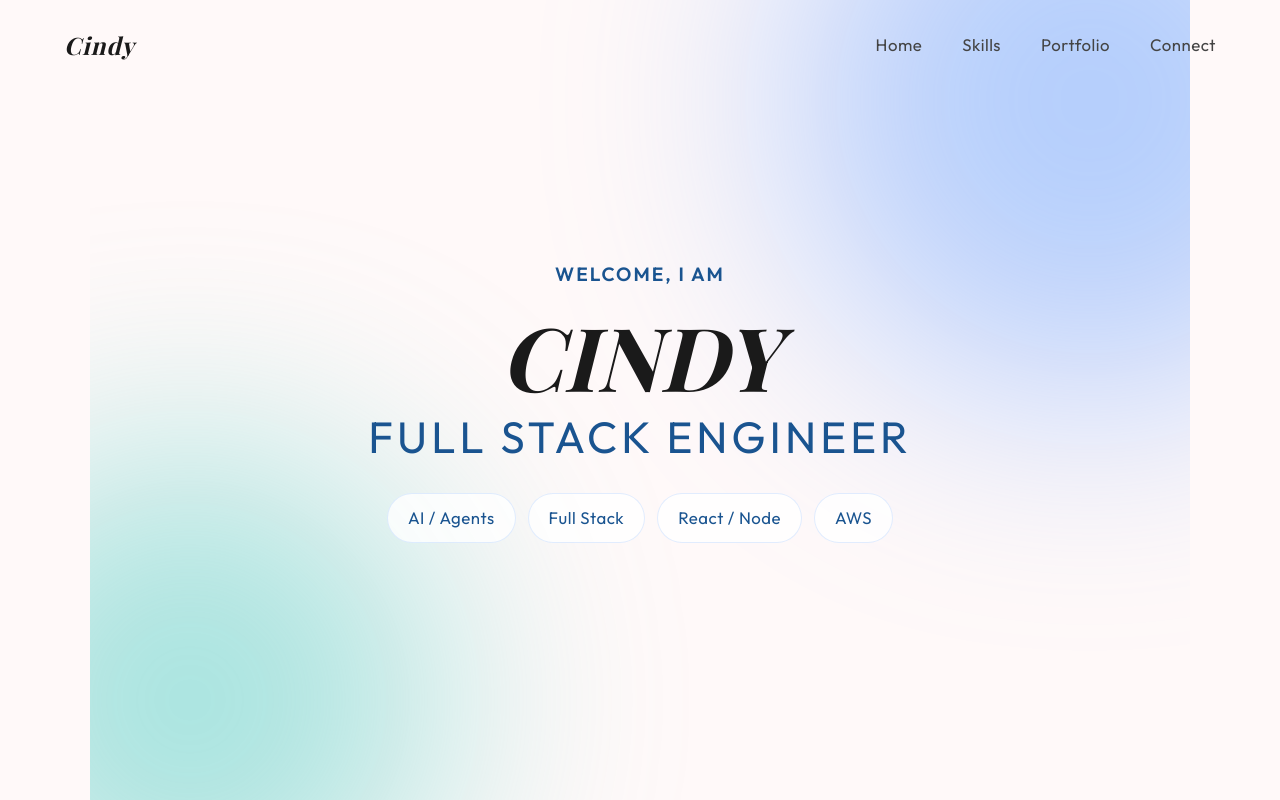
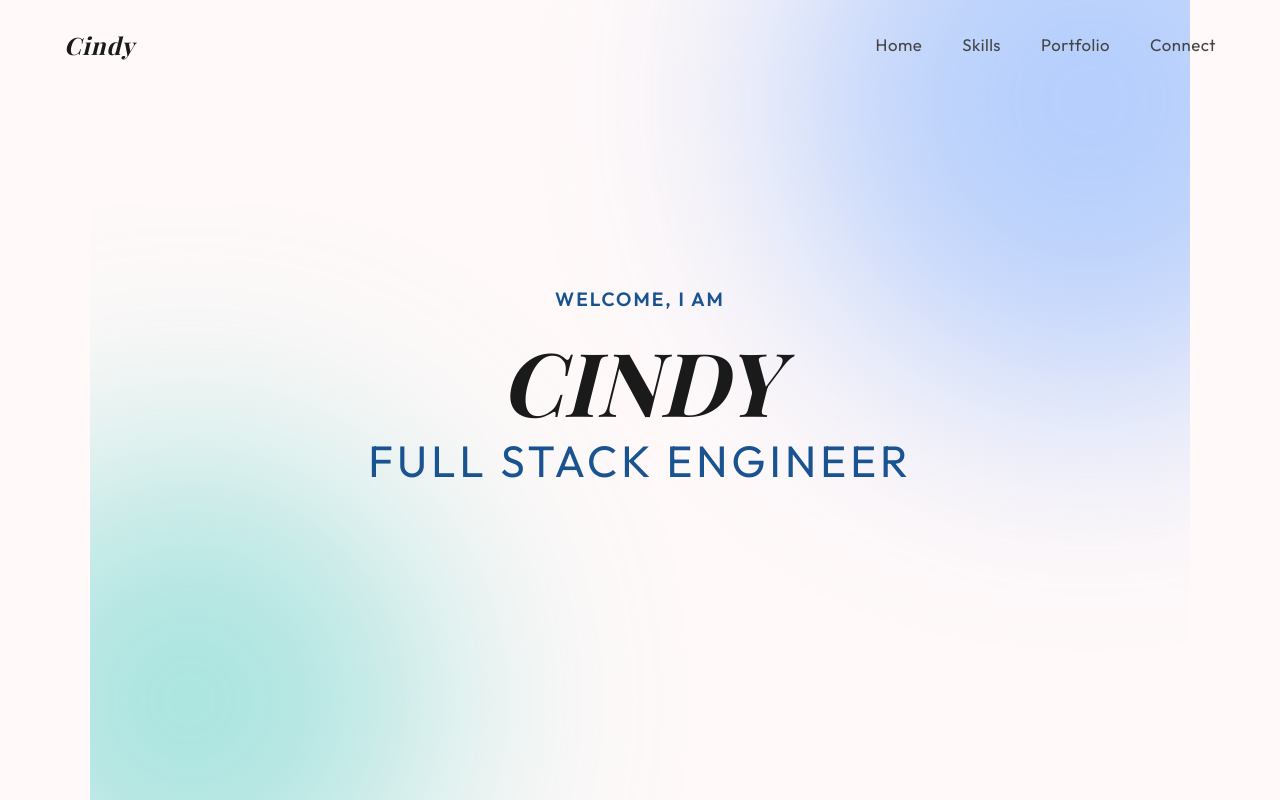
Before and after one commit to cindyylim/cindyylim.github.io, a Next.js app: page / in a window 1280 px wide. Shown: the top 800 px of the page. Built offline with nearby package versions, Linux system fonts and the light colour scheme; a web font is replaced by a local one.

Commit message:
Remove hero tags

```diff
--- a/src/components/Hero.jsx
+++ b/src/components/Hero.jsx
@@ -1,7 +1,7 @@
 import React from 'react';
 
 const Hero = () => {
-    const headlineTags = ['AI / Agents', 'Full Stack', 'React / Node', 'AWS'];
+    const headlineTags = [];
 
     const styles = {
         hero: {
--- a/src/components/Skills.jsx
+++ b/src/components/Skills.jsx
@@ -16,7 +16,7 @@ const Skills = () => {
         },
         {
             title: 'Languages',
-            skills: ['Java', 'Python', 'JavaScript', 'TypeScript', 'HTML', 'CSS', 'SQL'],
+            skills: ['Java', 'Python', 'C#', 'JavaScript', 'TypeScript', 'HTML', 'CSS', 'SQL'],
         },
         {
             title: 'Frontend',
```
